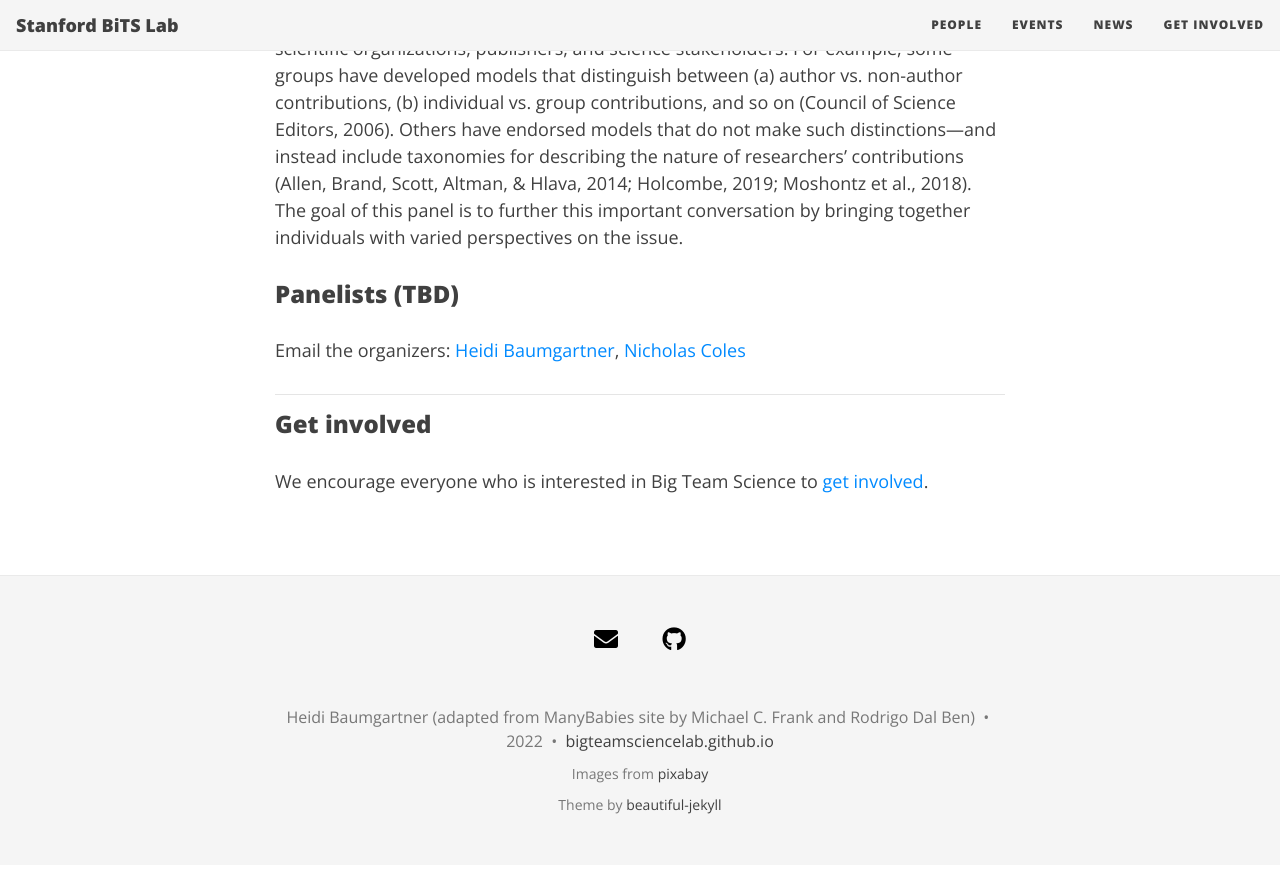
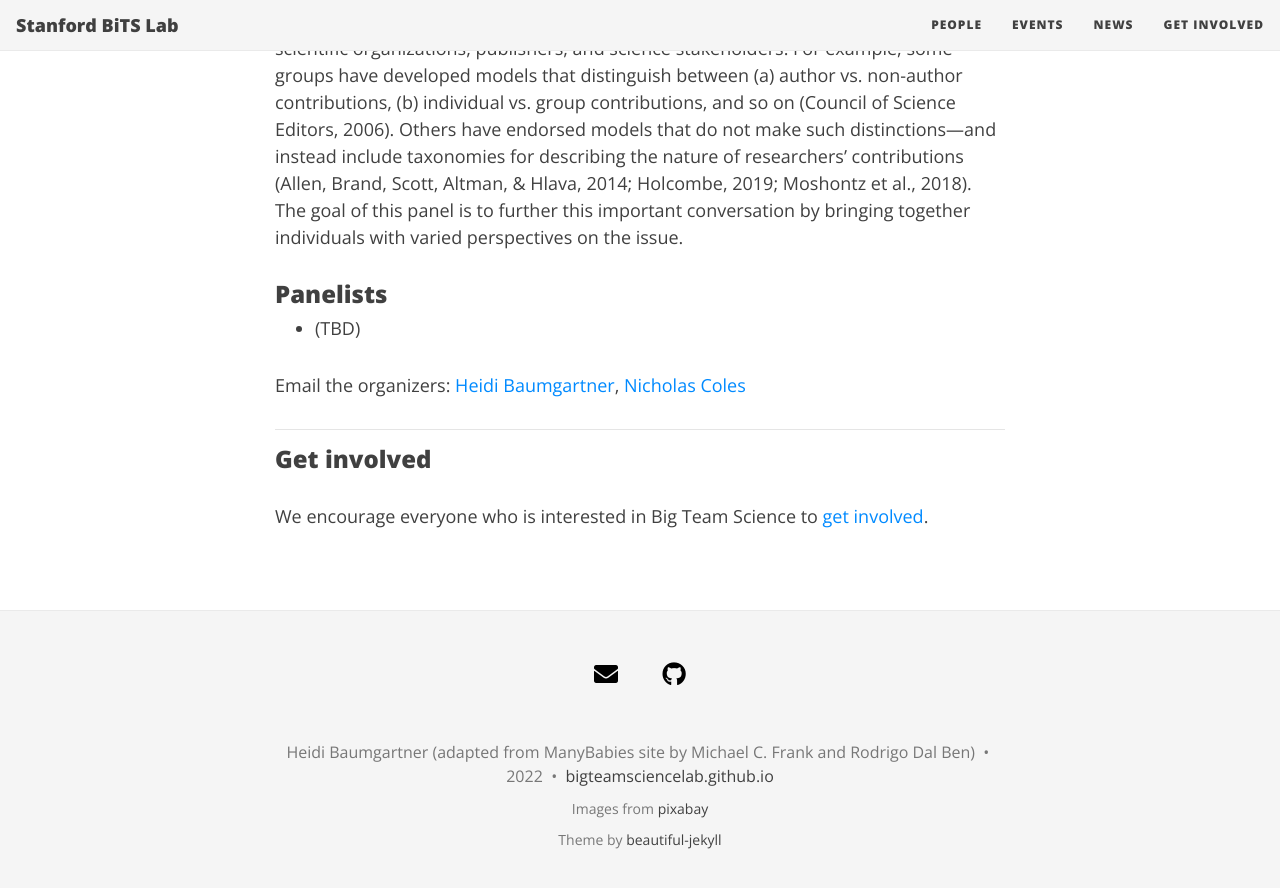
Before and after one commit to heidibaum/bigteamsciencelab.github.io, a Jekyll site: the page built from events.md, in a window 1280 px wide and 900 px high, scrolled down 773 px. Shown: the top 888 px of the window. Built offline with Jekyll 4.4.1, drawn with Linux system fonts in a browser that asks for light colours; nearby versions of some CDN libraries; before the commit the page ends 1638 px from its top, so only the background shows below that.

```diff
--- a/events.md
+++ b/events.md
@@ -12,7 +12,9 @@ cover-img: /assets/img/people-3120717.jpg
 
 The rise of big team science (Coles et al. 2022) has vitalized conversations about how scientific contributions are recognized and rewarded. This panel will discuss one of the central issues in these conversations: what constitutes authorship in science? Perspectives on this issue vary both within and between individual researchers, scientific organizations, publishers, and science stakeholders. For example, some groups have developed models that distinguish between (a) author vs. non-author contributions, (b) individual vs. group contributions, and so on (Council of Science Editors, 2006). Others have endorsed models that do not make such distinctions—and instead include taxonomies for describing the nature of researchers’ contributions (Allen, Brand, Scott, Altman, & Hlava, 2014; Holcombe, 2019; Moshontz et al., 2018). The goal of this panel is to further this important conversation by bringing together individuals with varied perspectives on the issue.
 
-### Panelists (TBD)
+### Panelists
+* (TBD)
+
 
 Email the organizers: [Heidi Baumgartner](mailto:heidib@stanford.edu), [Nicholas Coles](ncoles@stanford.edu)
 
```
